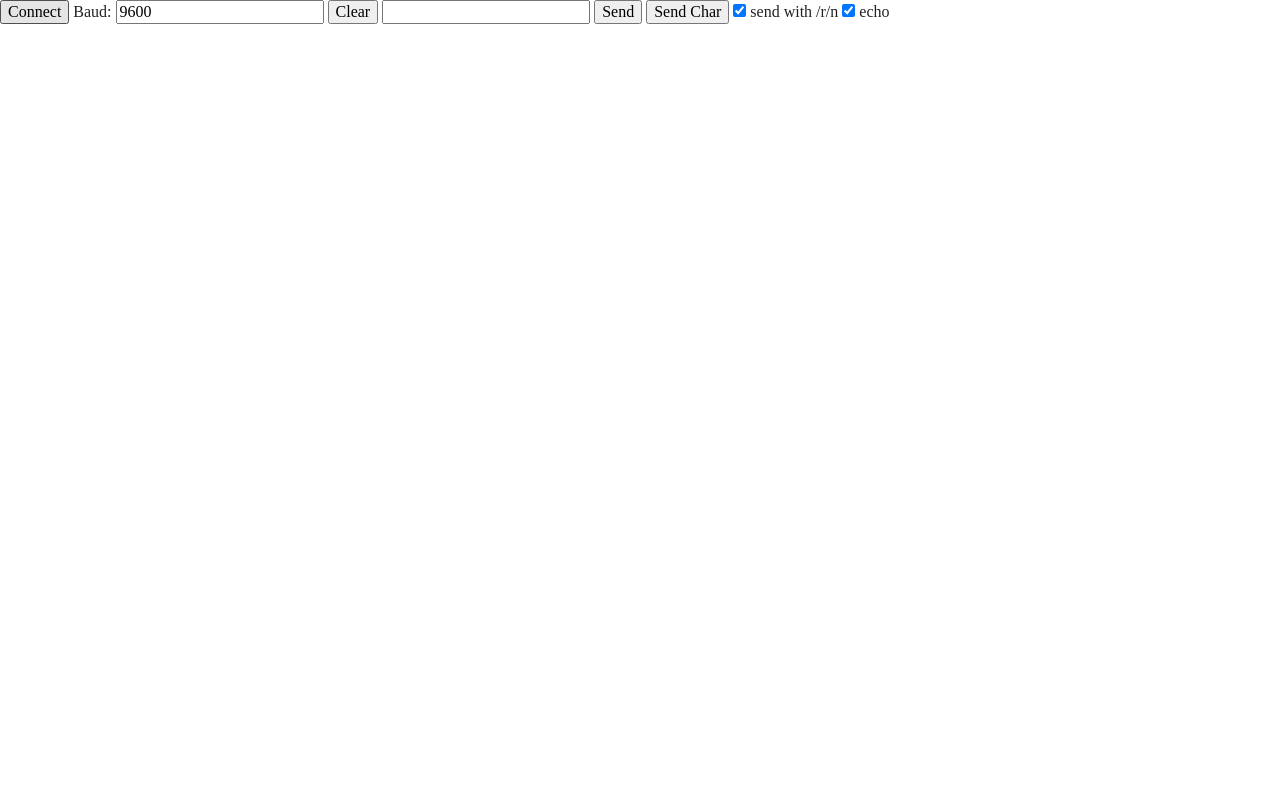
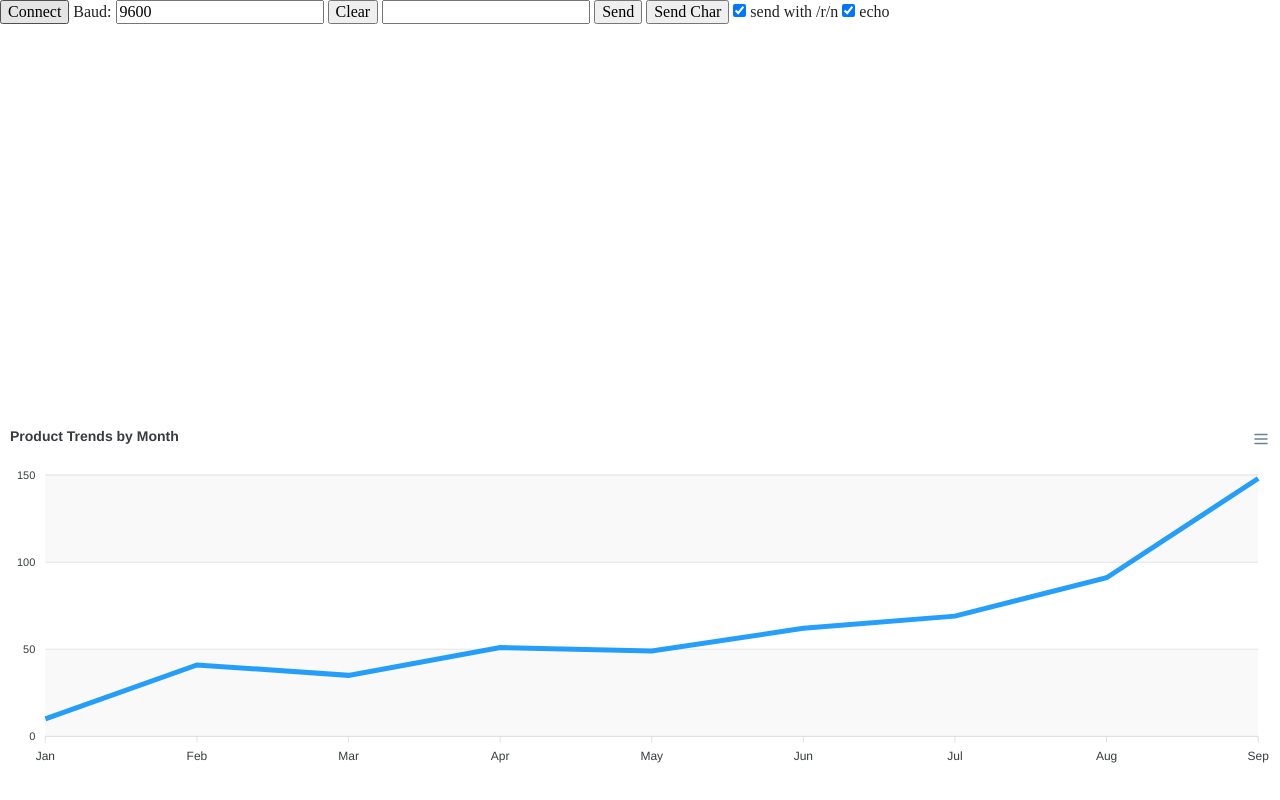
Before and after one commit to dan-sazonov/sporadic-web, a website: page src/index.html in a window 1280 px wide. Drawn offline with nearby package versions, Linux system fonts and the light colour scheme; files that its build step writes are made by us from their sources.

Commit message:
Прикрутил либу графиков

```diff
--- a/src/index.html
+++ b/src/index.html
@@ -22,6 +22,31 @@
         zoom: 12
       });
     }
+  </script>
+
+  <script>
+    window.Promise ||
+    document.write(
+      '<script src="https://cdn.jsdelivr.net/npm/promise-polyfill@8/dist/polyfill.min.js"><\/script>'
+    )
+    window.Promise ||
+    document.write(
+      '<script src="https://cdn.jsdelivr.net/npm/eligrey-classlist-js-polyfill@1.2.20171210/classList.min.js"><\/script>'
+    )
+    window.Promise ||
+    document.write(
+      '<script src="https://cdn.jsdelivr.net/npm/findindex_polyfill_mdn"><\/script>'
+    )
+  </script>
+  <script src="https://cdn.jsdelivr.net/npm/apexcharts"></script>
+  <script>
+    // Replace Math.random() with a pseudo-random number generator to get reproducible results in e2e tests
+    // Based on https://gist.github.com/blixt/f17b47c62508be59987b
+    var _seed = 42;
+    Math.random = function() {
+      _seed = _seed * 16807 % 2147483647;
+      return (_seed - 1) / 2147483646;
+    };
   </script>
 </head>
 
@@ -66,7 +91,45 @@
   <div id="map" style="width: 600px; height: 400px"></div>
 </div>
 
+<div id="chart"></div>
+
 <script>
+  const options = {
+    series: [{
+      name: "Desktops",
+      data: [10, 41, 35, 51, 49, 62, 69, 91, 148]
+    }],
+    chart: {
+      height: 350,
+      type: 'line',
+      zoom: {
+        enabled: false
+      }
+    },
+    dataLabels: {
+      enabled: false
+    },
+    stroke: {
+      curve: 'straight'
+    },
+    title: {
+      text: 'Product Trends by Month',
+      align: 'left'
+    },
+    grid: {
+      row: {
+        colors: ['#f3f3f3', 'transparent'], // takes an array which will be repeated on columns
+        opacity: 0.5
+      },
+    },
+    xaxis: {
+      categories: ['Jan', 'Feb', 'Mar', 'Apr', 'May', 'Jun', 'Jul', 'Aug', 'Sep'],
+    }
+  };
+
+  let chart = new ApexCharts(document.querySelector("#chart"), options);
+  chart.render();
+
   let port, textEncoder, writableStreamClosed, writer, historyIndex = -1;
   const lineHistory = [];
 
```
